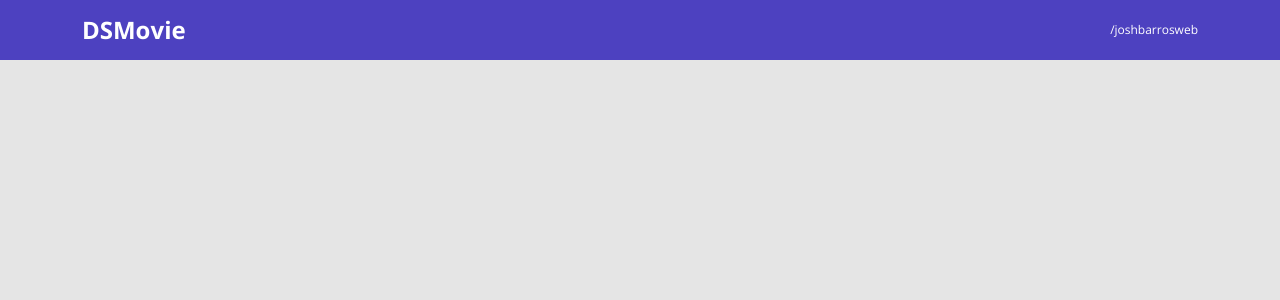
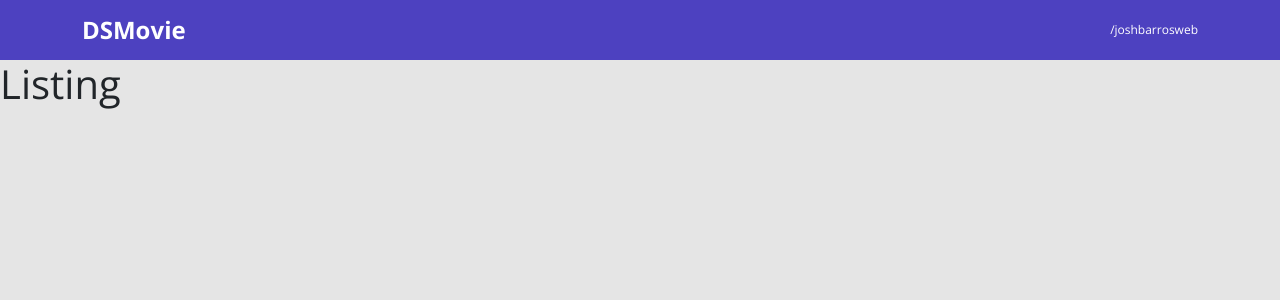
Before and after one commit to joshbarrosweb/reactjs-spring-dsmovie, a React (Create React App) app in the folder frontend/: page / in a window 1280 px wide. Shown: the top 300 px of the page. Built offline with nearby package versions, Linux system fonts and the light colour scheme.

Commit message:
chore: added react-router-dom 6.2.1

```diff
--- a/frontend/package.json
+++ b/frontend/package.json
@@ -10,9 +10,11 @@
     "@types/node": "^16.7.13",
     "@types/react": "^17.0.20",
     "@types/react-dom": "^17.0.9",
+    "@types/react-router-dom": "5.3.2",
     "bootstrap": "5.1.3",
     "react": "^17.0.2",
     "react-dom": "^17.0.2",
+    "react-router-dom": "6.2.1",
     "react-scripts": "5.0.0",
     "typescript": "^4.4.2",
     "web-vitals": "^2.1.0"
--- a/frontend/src/App.tsx
+++ b/frontend/src/App.tsx
@@ -1,8 +1,23 @@
+import {
+  BrowserRouter,
+  Routes,
+  Route
+} from 'react-router-dom';
+import Listing from './pages/Listing';
+import Form from './pages/Form';
 import Navbar from "./components/Navbar";
 
 function App() {
   return (
-    <Navbar />
+    <BrowserRouter>
+      <Navbar />
+      <Routes>
+        <Route path="/" element={<Listing />} />
+        <Route path="/form">
+          <Route path=":movieId" element={<Form />} />
+        </Route>
+      </Routes>
+    </BrowserRouter>
   );
 }
 
--- /dev/null
+++ b/frontend/src/pages/Form/index.tsx
@@ -0,0 +1,8 @@
+function Form() {
+
+    return (
+        <h1>Form</h1>
+    )
+}
+
+export default Form;
--- /dev/null
+++ b/frontend/src/pages/Listing/index.tsx
@@ -0,0 +1,8 @@
+function Listing() {
+
+    return (
+        <h1>Listing</h1>
+    )
+}
+
+export default Listing;
```
Also changed, not shown: 1 other file (tests, documents, lock files or other folders).
